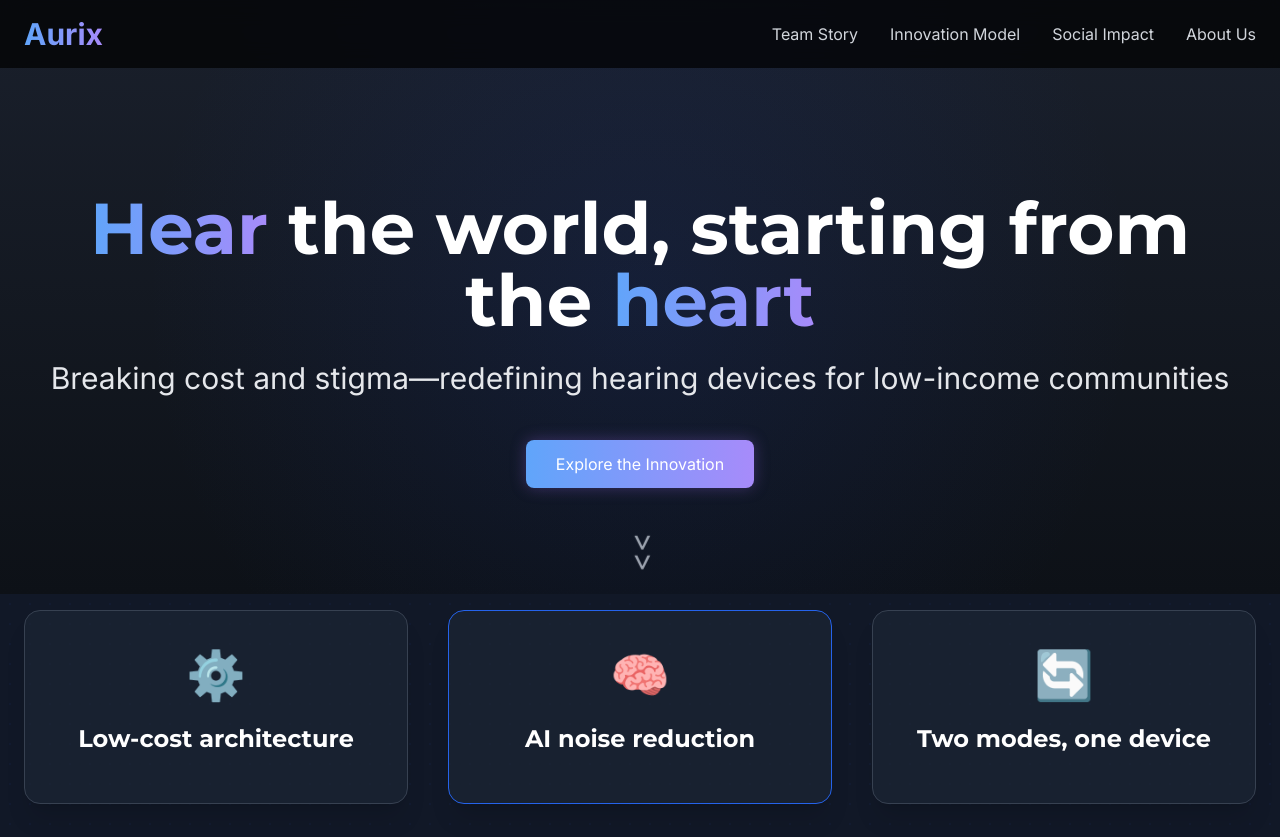
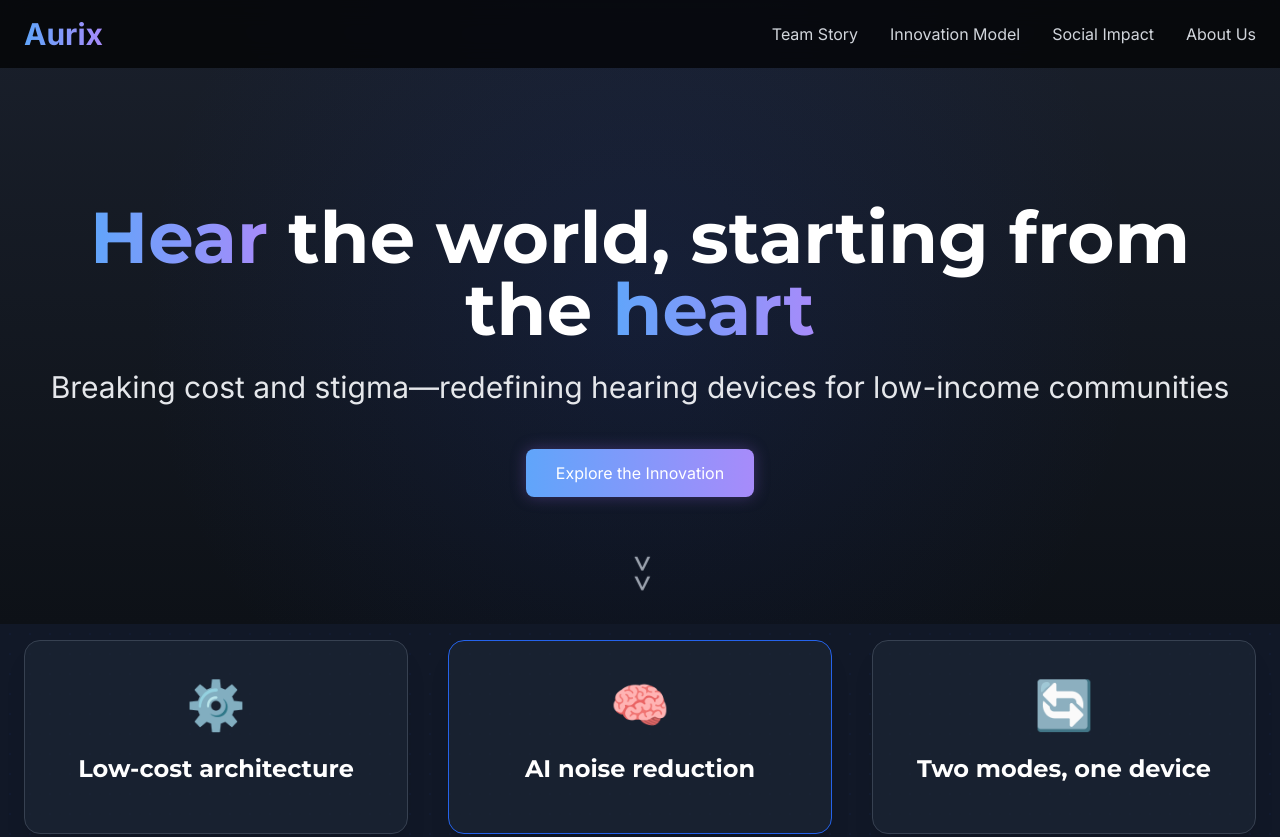
Before and after one commit to ZJerrrrrry/Aurixx, a website built with webpack: page index.html in a window 1280 px wide. Shown: the top 837 px of the page. Built offline with nearby package versions, Linux system fonts and the light colour scheme.

Commit message:
Another change on index.html (arrows)

```diff
--- a/index.html
+++ b/index.html
@@ -24,7 +24,7 @@
             display: flex;
             align-items: center;
             justify-content: center;
-            min-height: 72vh;
+            min-height: 78vh;
             text-align: center;
         }
         .hero-overlay {
@@ -179,14 +179,19 @@
             <a href="model.html" class="btn-glow animate-fade-in-up delay-400">Explore the Innovation</a>
 
             <!-- ✅ NEW: downward floating chevrons under the button -->
-            <div class="mt-7 text-center text-gray-400 text-3xl select-none">
+          <div class="mt-7 text-center">
+              <button type="button"
+                    class="mt-3 text-center text-gray-400 text-3xl select-none cursor-pointer"
+                    onclick="scrollToNext()"
+                    aria-label="Scroll down">
                 <span class="arrow-float">&lt;&lt;</span>
-            </div>
+              </button>
+          </div>
         </div>
     </header>
 
     <!-- NEW: Quick value props (cards) -->
-    <section class="py-20 relative overflow-hidden">
+    <section id="next-section" class="py-20 relative overflow-hidden">
         <div class="bg-pattern-dots"></div>
         <div class="container mx-auto px-6 relative z-10">
             <div class="grid md:grid-cols-3 gap-10 text-center -mt-16">
@@ -280,6 +285,12 @@
                 navbar.classList.add('bg-black/70');
             }
         });
+        function scrollToNext() {
+            const target = document.querySelector('#next-section');
+            if (target) {
+                target.scrollIntoView({ behavior: 'smooth', block: 'start' });
+            }
+        }
     </script>
 </body>
 </html>
```
